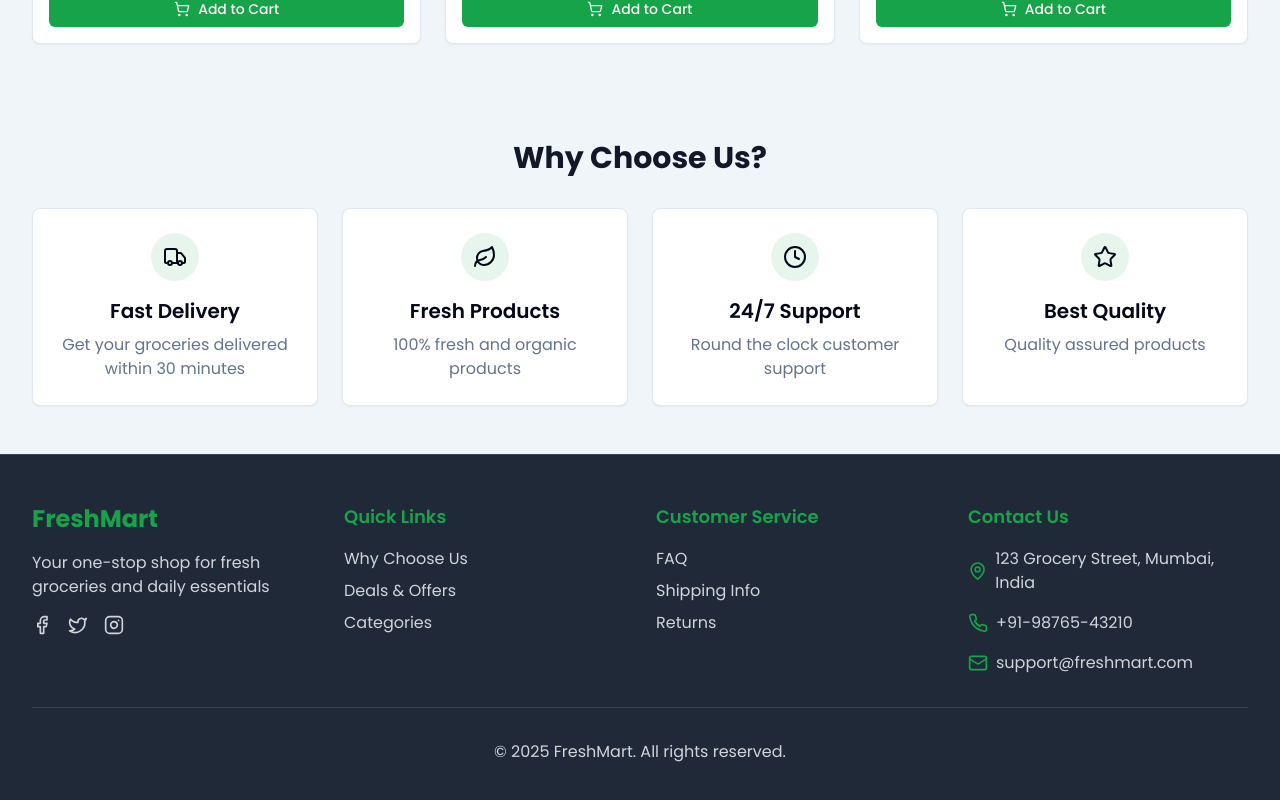
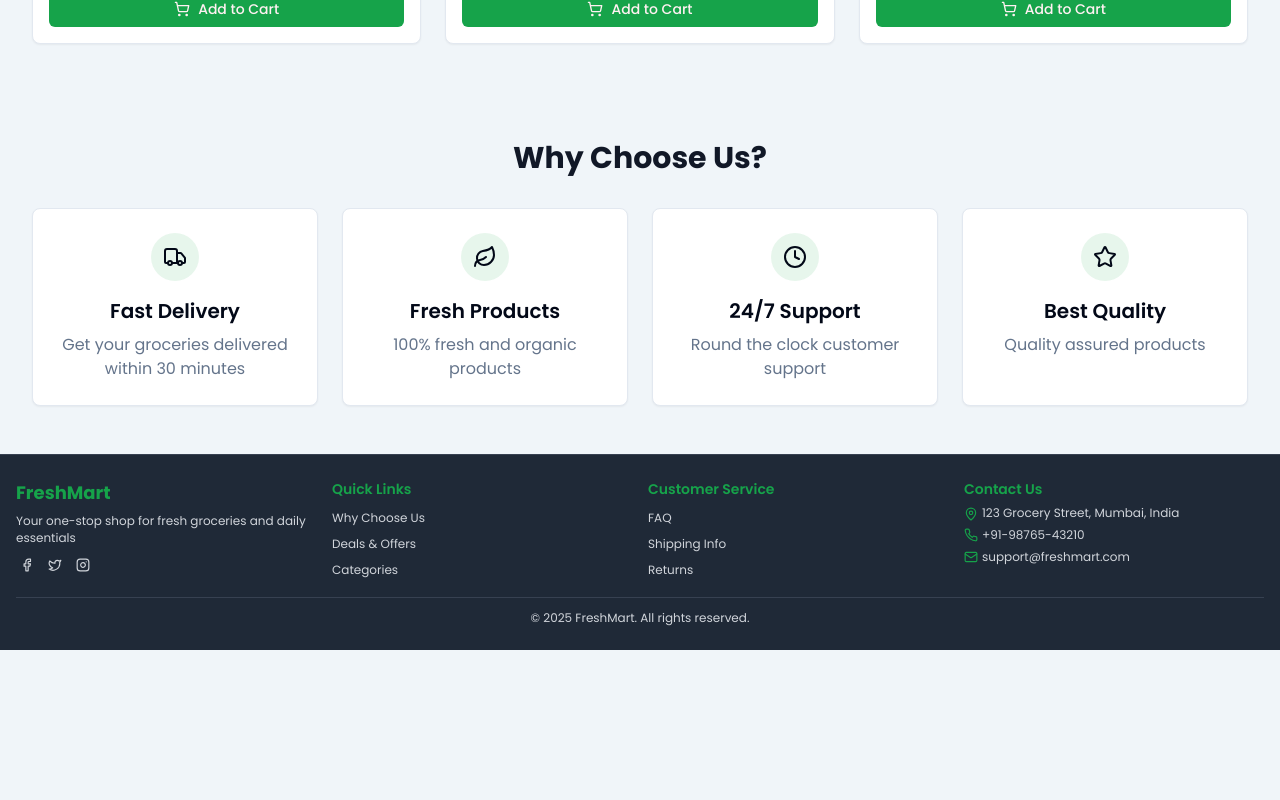
Before and after one commit to SonamKumari29/freshmart, a Next.js app: page / in a window 1280 px wide. Shown: the part 1835-2635 px from the top of the page. After the commit the page ends 2485 px from the top, so only its background shows below. Built offline with nearby package versions, Linux system fonts and the light colour scheme.

Commit message:
footer size fixed

```diff
--- a/components/ui/footer.tsx
+++ b/components/ui/footer.tsx
@@ -7,88 +7,97 @@ import { Button } from "./button";
 export function Footer() {
   return (
     <footer className="bg-gray-800 text-gray-100 mt-auto border-t border-gray-700">
-      <div className="container py-12">
-        <div className="grid grid-cols-1 md:grid-cols-4 gap-8">
-          <div>
-            <h3 className="text-2xl font-bold mb-4 text-primary">FreshMart</h3>
-            <p className="text-gray-300 mb-4">
+      <div className="container px-4 py-4 sm:py-6">
+        {/* Main Footer Content */}
+        <div className="grid grid-cols-2 sm:grid-cols-2 md:grid-cols-4 gap-3 sm:gap-4">
+          {/* Company Info */}
+          <div className="col-span-2 sm:col-span-2 md:col-span-1">
+            <h3 className="text-base sm:text-lg font-bold mb-1.5 text-primary">FreshMart</h3>
+            <p className="text-xs text-gray-300 mb-2 max-w-md leading-snug">
               Your one-stop shop for fresh groceries and daily essentials
             </p>
-            <div className="flex space-x-4">
-              <a href="#" className="text-gray-300 hover:text-primary transition-colors">
-                <Facebook className="w-5 h-5" />
+            <div className="flex gap-1.5">
+              <a href="#" className="text-gray-300 hover:text-primary transition-colors p-1 hover:bg-gray-700 rounded-full">
+                <Facebook className="w-3.5 h-3.5" />
+                <span className="sr-only">Facebook</span>
               </a>
-              <a href="#" className="text-gray-300 hover:text-primary transition-colors">
-                <Twitter className="w-5 h-5" />
+              <a href="#" className="text-gray-300 hover:text-primary transition-colors p-1 hover:bg-gray-700 rounded-full">
+                <Twitter className="w-3.5 h-3.5" />
+                <span className="sr-only">Twitter</span>
               </a>
-              <a href="#" className="text-gray-300 hover:text-primary transition-colors">
-                <Instagram className="w-5 h-5" />
+              <a href="#" className="text-gray-300 hover:text-primary transition-colors p-1 hover:bg-gray-700 rounded-full">
+                <Instagram className="w-3.5 h-3.5" />
+                <span className="sr-only">Instagram</span>
               </a>
             </div>
           </div>
 
+          {/* Quick Links */}
           <div>
-            <h4 className="text-lg font-semibold mb-4 text-primary">Quick Links</h4>
-            <ul className="space-y-2">
+            <h4 className="text-xs sm:text-sm font-semibold mb-1.5 text-primary">Quick Links</h4>
+            <ul className="space-y-0.5">
               <li>
-                <Link href="/why-choose-us" className="text-gray-300 hover:text-primary transition-colors">
+                <Link href="/why-choose-us" className="text-[11px] sm:text-xs text-gray-300 hover:text-primary transition-colors inline-block py-0.5">
                   Why Choose Us
                 </Link>
               </li>
               <li>
-                <Link href="/deals" className="text-gray-300 hover:text-primary transition-colors">
+                <Link href="/deals" className="text-[11px] sm:text-xs text-gray-300 hover:text-primary transition-colors inline-block py-0.5">
                   Deals & Offers
                 </Link>
               </li>
               <li>
-                <Link href="/categories" className="text-gray-300 hover:text-primary transition-colors">
+                <Link href="/categories" className="text-[11px] sm:text-xs text-gray-300 hover:text-primary transition-colors inline-block py-0.5">
                   Categories
                 </Link>
               </li>
             </ul>
           </div>
 
+          {/* Customer Service */}
           <div>
-            <h4 className="text-lg font-semibold mb-4 text-primary">Customer Service</h4>
-            <ul className="space-y-2">
+            <h4 className="text-xs sm:text-sm font-semibold mb-1.5 text-primary">Customer Service</h4>
+            <ul className="space-y-0.5">
               <li>
-                <Link href="/faq" className="text-gray-300 hover:text-primary transition-colors">
+                <Link href="/faq" className="text-[11px] sm:text-xs text-gray-300 hover:text-primary transition-colors inline-block py-0.5">
                   FAQ
                 </Link>
               </li>
               <li>
-                <Link href="/shipping" className="text-gray-300 hover:text-primary transition-colors">
+                <Link href="/shipping" className="text-[11px] sm:text-xs text-gray-300 hover:text-primary transition-colors inline-block py-0.5">
                   Shipping Info
                 </Link>
               </li>
               <li>
-                <Link href="/returns" className="text-gray-300 hover:text-primary transition-colors">
+                <Link href="/returns" className="text-[11px] sm:text-xs text-gray-300 hover:text-primary transition-colors inline-block py-0.5">
                   Returns
                 </Link>
               </li>
             </ul>
           </div>
 
-          <div>
-            <h4 className="text-lg font-semibold mb-4 text-primary">Contact Us</h4>
-            <ul className="space-y-4">
-              <li className="flex items-center text-gray-300">
-                <MapPin className="w-5 h-5 mr-2 text-primary" />
-                123 Grocery Street, Mumbai, India
+          {/* Contact Info */}
+          <div className="col-span-2 sm:col-span-2 md:col-span-1">
+            <h4 className="text-xs sm:text-sm font-semibold mb-1.5 text-primary">Contact Us</h4>
+            <ul className="space-y-1.5 text-[11px] sm:text-xs">
+              <li className="flex items-start text-gray-300">
+                <MapPin className="w-3.5 h-3.5 mr-1 text-primary shrink-0 mt-0.5" />
+                <span>123 Grocery Street, Mumbai, India</span>
               </li>
               <li className="flex items-center text-gray-300">
-                <Phone className="w-5 h-5 mr-2 text-primary" />
-                +91-98765-43210
+                <Phone className="w-3.5 h-3.5 mr-1 text-primary shrink-0" />
+                <span>+91-98765-43210</span>
               </li>
               <li className="flex items-center text-gray-300">
-                <Mail className="w-5 h-5 mr-2 text-primary" />
-                support@freshmart.com
+                <Mail className="w-3.5 h-3.5 mr-1 text-primary shrink-0" />
+                <span>support@freshmart.com</span>
               </li>
             </ul>
           </div>
         </div>
 
-        <div className="border-t border-gray-700 mt-8 pt-8 text-center text-gray-300">
+        {/* Copyright */}
+        <div className="border-t border-gray-700 mt-4 pt-3 text-center text-gray-300 text-[10px] sm:text-xs">
           <p>&copy; {new Date().getFullYear()} FreshMart. All rights reserved.</p>
         </div>
       </div>
```
